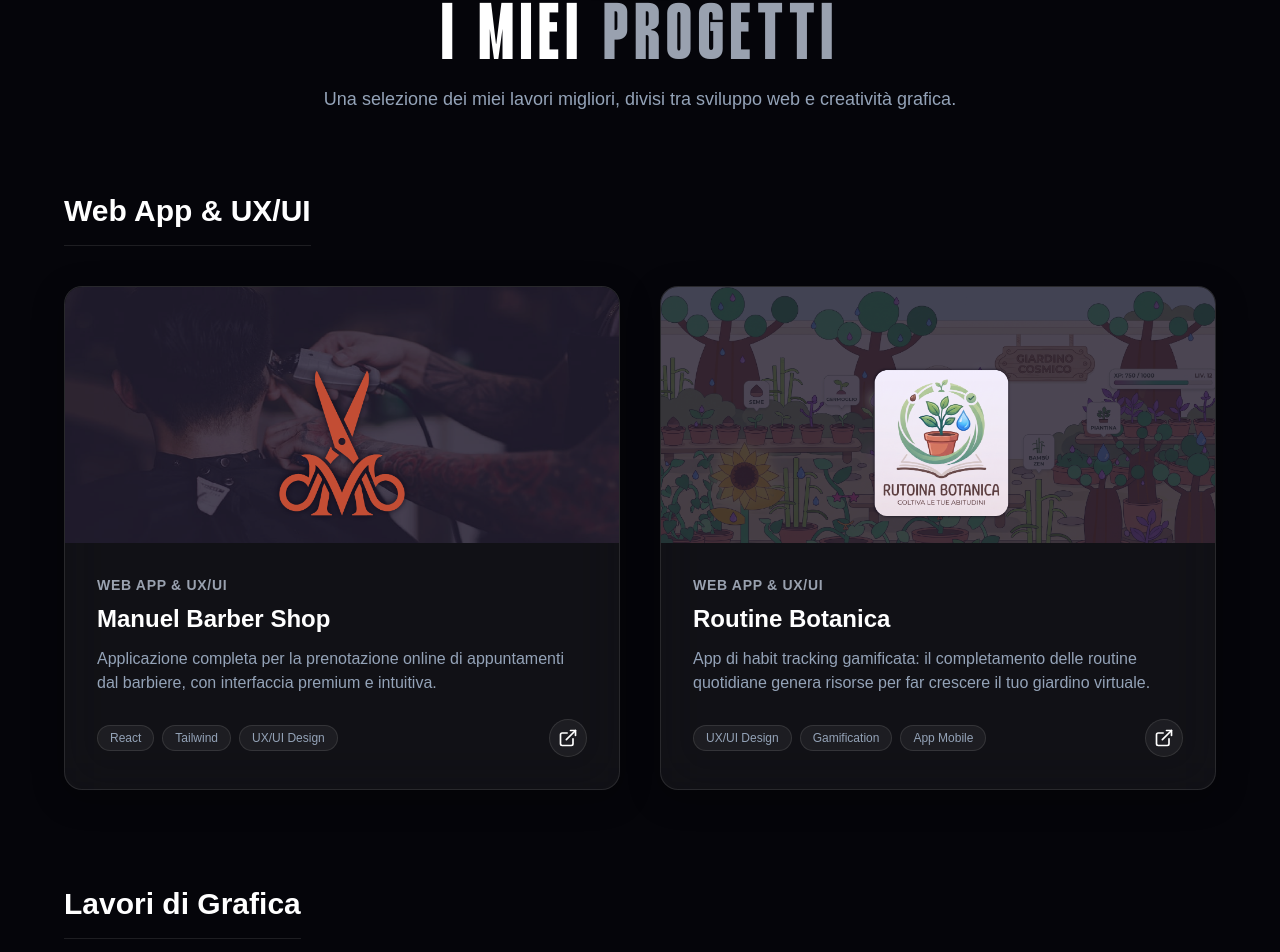
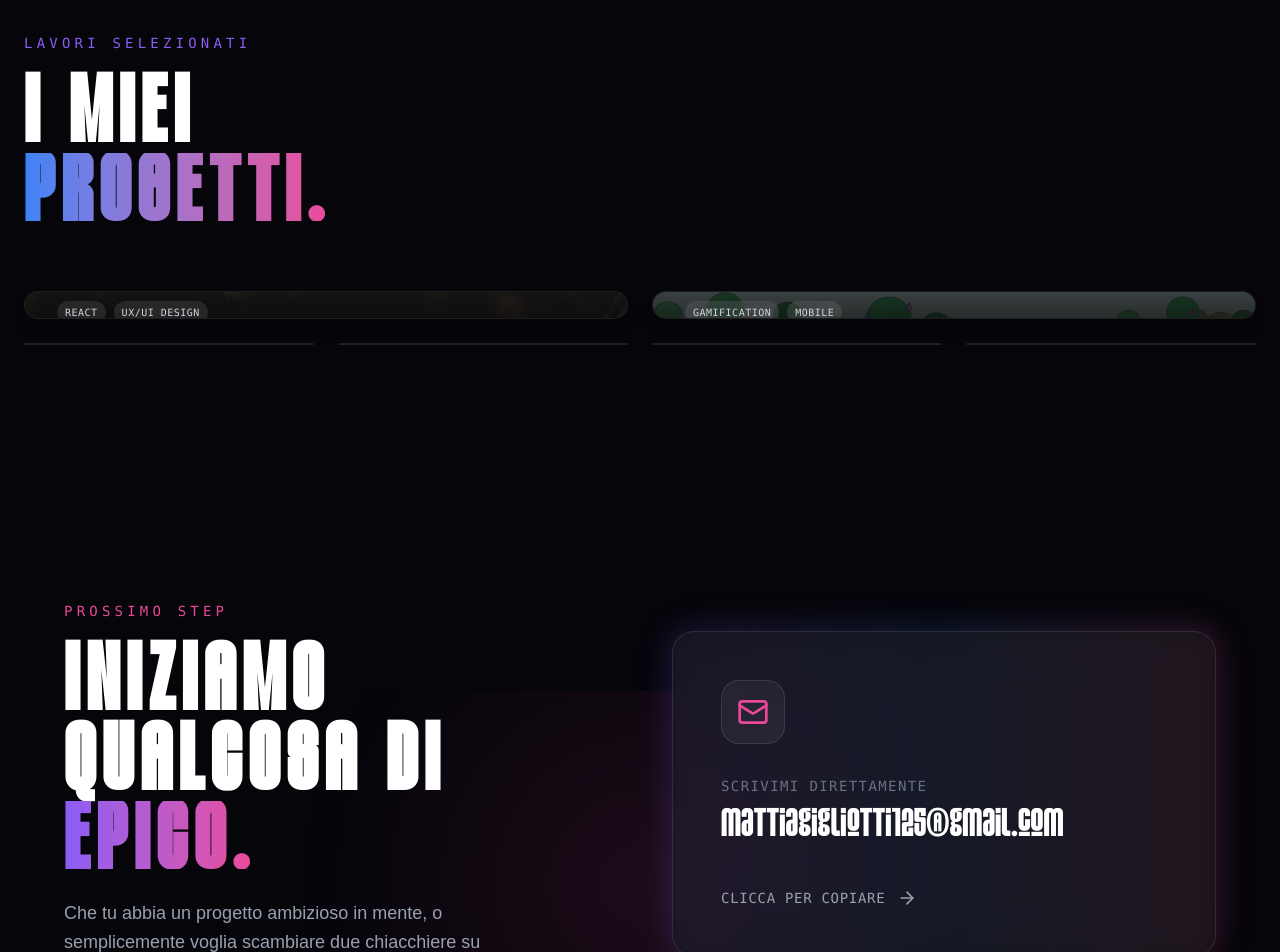
Before and after one commit to FakeCopy2006/fakecopy-portfolio, a React (Vite) app: page / in a window 1280 px wide. Shown: the part 1834-2786 px from the top of the page. Built offline with nearby package versions, Linux system fonts and the light colour scheme.

Commit message:
Redesign della sezione Progetti: Implementato layout Bento Box Grid (UI/UX Pro Max) e ottimizzato il componente Modal della galleria

```diff
--- a/src/components/Projects.jsx
+++ b/src/components/Projects.jsx
@@ -1,37 +1,66 @@
 import React, { useState } from 'react';
 import { motion, AnimatePresence } from 'framer-motion';
-import { ExternalLink, Code, X, ChevronLeft, ChevronRight } from 'lucide-react';
+import { ExternalLink, X, ChevronLeft, ChevronRight, Maximize2 } from 'lucide-react';
 
 const Projects = () => {
   const [selectedProject, setSelectedProject] = useState(null);
   const [currentImageIndex, setCurrentImageIndex] = useState(0);
 
-  const webProjects = [
+  const projects = [
     {
+      id: 1,
       title: 'Manuel Barber Shop',
-      type: 'Web App & UX/UI',
+      category: 'Web App & UX/UI',
       img: '/manuel-1.png',
       images: ['/manuel-1.png', '/manuel-2.png', '/manuel-3.png', '/manuel-4.png'],
-      desc: 'Applicazione completa per la prenotazione online di appuntamenti dal barbiere, con interfaccia premium e intuitiva.',
-      tech: ['React', 'Tailwind', 'UX/UI Design'],
-      appLink: 'https://tuo-link-qui.com' // Da sostituire
+      desc: 'Applicazione completa per la prenotazione online, interfaccia premium.',
+      tech: ['React', 'UX/UI Design'],
+      appLink: 'https://tuo-link-qui.com',
+      isLarge: true
     },
     {
+      id: 2,
       title: 'Routine Botanica',
-      type: 'Web App & UX/UI',
+      category: 'Web App & UX/UI',
       img: '/botanica-1.png',
       images: ['/botanica-1.png', '/botanica-2.png', '/botanica-3.png', '/botanica-4.png'],
-      desc: 'App di habit tracking gamificata: il completamento delle routine quotidiane genera risorse per far crescere il tuo giardino virtuale.',
-      tech: ['UX/UI Design', 'Gamification', 'App Mobile'],
-      appLink: 'https://tuo-link-qui.com'
+      desc: 'App di habit tracking gamificata con giardino virtuale.',
+      tech: ['Gamification', 'Mobile'],
+      appLink: 'https://tuo-link-qui.com',
+      isLarge: true
+    },
+    {
+      id: 3,
+      title: 'Brand Identity',
+      category: 'Graphic Design',
+      img: 'https://images.unsplash.com/photo-1626785774573-4b799315345d?auto=format&fit=crop&q=80&w=600',
+      images: ['https://images.unsplash.com/photo-1626785774573-4b799315345d?auto=format&fit=crop&q=80&w=1200'],
+      isLarge: false
+    },
+    {
+      id: 4,
+      title: 'Social Media',
+      category: 'Graphic Design',
+      img: 'https://images.unsplash.com/photo-1611162617474-5b21e879e113?auto=format&fit=crop&q=80&w=600',
+      images: ['https://images.unsplash.com/photo-1611162617474-5b21e879e113?auto=format&fit=crop&q=80&w=1200'],
+      isLarge: false
+    },
+    {
+      id: 5,
+      title: 'Poster Design',
+      category: 'Graphic Design',
+      img: 'https://images.unsplash.com/photo-1558655146-d09347e92766?auto=format&fit=crop&q=80&w=600',
+      images: ['https://images.unsplash.com/photo-1558655146-d09347e92766?auto=format&fit=crop&q=80&w=1200'],
+      isLarge: false
+    },
+    {
+      id: 6,
+      title: 'Packaging',
+      category: 'Graphic Design',
+      img: 'https://images.unsplash.com/photo-1600132806370-bf17e65e942f?auto=format&fit=crop&q=80&w=600',
+      images: ['https://images.unsplash.com/photo-1600132806370-bf17e65e942f?auto=format&fit=crop&q=80&w=1200'],
+      isLarge: false
     }
-  ];
-
-  const graphicProjects = [
-    { title: 'Brand Identity', img: 'https://images.unsplash.com/photo-1626785774573-4b799315345d?auto=format&fit=crop&q=80&w=600' },
-    { title: 'Social Media Kit', img: 'https://images.unsplash.com/photo-1611162617474-5b21e879e113?auto=format&fit=crop&q=80&w=600' },
-    { title: 'Poster Design', img: 'https://images.unsplash.com/photo-1558655146-d09347e92766?auto=format&fit=crop&q=80&w=600' },
-    { title: 'Packaging Concept', img: 'https://images.unsplash.com/photo-1600132806370-bf17e65e942f?auto=format&fit=crop&q=80&w=600' },
   ];
 
   const openGallery = (project) => {
@@ -56,188 +85,159 @@ const Projects = () => {
   };
 
   return (
-    <section id="projects" className="py-24 px-6 relative z-10">
-      <div className="max-w-6xl mx-auto">
+    <section id="projects" className="py-32 px-4 md:px-6 relative z-10">
+      <div className="max-w-7xl mx-auto">
         <motion.div
-          initial={{ opacity: 0, y: -50, filter: 'blur(10px)' }}
-          whileInView={{ opacity: 1, y: 0, filter: 'blur(0px)' }}
+          initial={{ opacity: 0, y: -30 }}
+          whileInView={{ opacity: 1, y: 0 }}
           viewport={{ once: true, margin: "-100px" }}
-          transition={{ duration: 0.8, type: "spring", bounce: 0.4 }}
-          className="text-center mb-20"
+          transition={{ duration: 0.8, type: "spring" }}
+          className="mb-16"
         >
-          <h2 className="text-5xl md:text-6xl font-display tracking-widest mb-6 uppercase text-white">
-            I MIEI <span className="text-gray-400">PROGETTI</span>
+          <h2 className="text-sm font-mono text-brand-purple tracking-[0.3em] uppercase mb-4">
+            Lavori Selezionati
           </h2>
-          <p className="text-text-muted text-lg max-w-2xl mx-auto">
-            Una selezione dei miei lavori migliori, divisi tra sviluppo web e creatività grafica.
-          </p>
+          <h3 className="text-5xl md:text-7xl font-display font-bold uppercase tracking-widest text-white leading-[1.1]">
+            I MIEI <br className="hidden md:block" />
+            <span className="text-transparent bg-clip-text bg-gradient-to-r from-brand-blue to-brand-magenta">PROGETTI.</span>
+          </h3>
         </motion.div>
 
-        {/* Web App & UX/UI Section */}
-        <div className="mb-24">
-          <motion.h3
-            initial={{ opacity: 0, x: -30 }}
-            whileInView={{ opacity: 1, x: 0 }}
-            viewport={{ once: true }}
-            transition={{ duration: 0.5 }}
-            className="text-3xl font-semibold mb-10 border-b border-white/10 pb-4 inline-block"
-          >
-            Web App & UX/UI
-          </motion.h3>
-          <div className="grid grid-cols-1 lg:grid-cols-2 gap-10">
-            {webProjects.map((project, idx) => (
+        {/* BENTO BOX GRID */}
+        <div className="grid grid-cols-1 md:grid-cols-4 md:grid-rows-3 gap-4 md:gap-6 auto-rows-[250px] md:auto-rows-[minmax(200px,1fr)]">
+          {projects.map((project, idx) => (
             <motion.div
-                key={idx}
-                initial={{ opacity: 0, x: idx % 2 === 0 ? -100 : 100, filter: 'blur(20px)' }}
-                whileInView={{ opacity: 1, x: 0, filter: 'blur(0px)' }}
+              key={project.id}
+              initial={{ opacity: 0, scale: 0.95, y: 20 }}
+              whileInView={{ opacity: 1, scale: 1, y: 0 }}
               viewport={{ once: true, margin: "-50px" }}
-                transition={{ duration: 0.8, delay: idx * 0.2, type: "spring", bounce: 0.3 }}
-                className="glass-card group overflow-hidden cursor-pointer"
+              transition={{ duration: 0.6, delay: idx * 0.1, type: "spring", bounce: 0.3 }}
+              className={`group relative rounded-3xl overflow-hidden bg-[#18181b]/80 border border-white/5 hover:border-white/20 transition-all duration-500 cursor-pointer shadow-lg
+                ${project.isLarge ? 'md:col-span-2 md:row-span-2' : 'md:col-span-1 md:row-span-1'}
+              `}
               onClick={() => openGallery(project)}
             >
-                <div className="relative h-64 overflow-hidden">
-                  {/* Overlay Hover */}
-                  <div className="absolute inset-0 bg-brand-purple/10 z-10 group-hover:opacity-0 transition-opacity duration-500 pointer-events-none"></div>
+              {/* Immagine di sfondo */}
+              <div className="absolute inset-0 overflow-hidden">
                 <img
                   src={project.img}
                   alt={project.title}
-                    className="w-full h-full object-cover transition-transform duration-700 group-hover:scale-110 object-top"
+                  className="w-full h-full object-cover transition-transform duration-700 ease-out group-hover:scale-110 object-top"
                 />
-                  <div className="absolute inset-0 flex items-center justify-center opacity-0 group-hover:opacity-100 transition-opacity duration-300 z-20 bg-black/40 backdrop-blur-sm">
-                    <span className="text-white font-medium uppercase tracking-wider border border-white/50 px-6 py-2 rounded-full">Vedi Gallery</span>
               </div>
+
+              {/* Overlay Glassmorphism per leggibilità */}
+              <div className={`absolute inset-0 flex flex-col justify-end p-6 md:p-8 bg-gradient-to-t transition-opacity duration-300
+                ${project.isLarge ? 'from-black/90 via-black/40 to-transparent' : 'from-black/90 to-transparent opacity-80 group-hover:opacity-100'}
+              `}>
+                <div className="translate-y-4 group-hover:translate-y-0 transition-transform duration-500 ease-out">
+                  <div className="flex items-center gap-2 mb-2">
+                    <span className="text-xs font-mono tracking-widest text-brand-magenta uppercase bg-black/50 px-2 py-1 rounded border border-white/10 backdrop-blur-sm">
+                      {project.category}
+                    </span>
                   </div>
-                <div className="p-8">
-                  <div className="text-gray-400 text-sm font-semibold tracking-wider uppercase mb-2">{project.type}</div>
-                  <h4 className="text-2xl font-bold mb-3 text-white">{project.title}</h4>
-                  <p className="text-text-muted mb-6">{project.desc}</p>
+                  <h4 className={`${project.isLarge ? 'text-3xl md:text-4xl' : 'text-xl'} font-display font-bold text-white mb-2`}>
+                    {project.title}
+                  </h4>
 
-                  <div className="flex items-center justify-between mt-auto">
-                    <div className="flex flex-wrap gap-2">
+                  {project.isLarge && (
+                    <p className="text-gray-300 text-sm md:text-base mb-4 line-clamp-2 max-w-sm">
+                      {project.desc}
+                    </p>
+                  )}
+
+                  {project.isLarge && (
+                    <div className="flex flex-wrap gap-2 mb-4">
                       {project.tech.map((t, i) => (
-                        <span key={i} className="text-xs py-1 px-3 bg-white/5 border border-white/10 rounded-full text-text-muted">
+                        <span key={i} className="text-[10px] uppercase font-mono tracking-wider py-1 px-2 bg-white/10 rounded-full text-gray-300 backdrop-blur-md">
                           {t}
                         </span>
                       ))}
                     </div>
-                    <div className="flex gap-3">
-                      <a href={project.appLink} target="_blank" rel="noopener noreferrer" className="p-2 bg-white/5 rounded-full hover:bg-white/10 hover:text-brand-purple transition-colors border border-white/10" onClick={(e) => e.stopPropagation()}>
-                        <ExternalLink className="w-5 h-5" />
-                      </a>
+                  )}
                 </div>
               </div>
+
+              {/* Tasto Hover per la gallery (UI/UX Pro Max touch) */}
+              <div className="absolute top-4 right-4 md:top-6 md:right-6 w-12 h-12 rounded-full bg-white/10 backdrop-blur-md border border-white/20 flex items-center justify-center opacity-0 group-hover:opacity-100 scale-50 group-hover:scale-100 transition-all duration-300 shadow-xl">
+                <Maximize2 className="w-5 h-5 text-white" />
               </div>
             </motion.div>
           ))}
         </div>
       </div>
 
-        {/* Graphic Works Section */}
-        <div>
-          <motion.h3
-            initial={{ opacity: 0, x: -30 }}
-            whileInView={{ opacity: 1, x: 0 }}
-            viewport={{ once: true }}
-            transition={{ duration: 0.5 }}
-            className="text-3xl font-semibold mb-10 border-b border-white/10 pb-4 inline-block"
-          >
-            Lavori di Grafica
-          </motion.h3>
-          <div className="grid grid-cols-1 sm:grid-cols-2 lg:grid-cols-4 gap-6">
-            {graphicProjects.map((project, idx) => (
-              <motion.div
-                key={idx}
-                initial={{ opacity: 0, scale: 0.5, y: 50, filter: 'blur(10px)' }}
-                whileInView={{ opacity: 1, scale: 1, y: 0, filter: 'blur(0px)' }}
-                viewport={{ once: true, margin: "-50px" }}
-                transition={{ duration: 0.6, delay: idx * 0.15, type: "spring", bounce: 0.5 }}
-                className="group relative rounded-2xl overflow-hidden aspect-[4/5] glass-card"
-              >
-                <img
-                  src={project.img}
-                  alt={project.title}
-                  className="w-full h-full object-cover transition-transform duration-500 group-hover:scale-110"
-                />
-                <div className="absolute inset-0 bg-gradient-to-t from-black/90 via-black/40 to-transparent opacity-0 group-hover:opacity-100 transition-opacity duration-300 flex items-end p-6">
-                  <h4 className="text-xl font-semibold translate-y-4 group-hover:translate-y-0 transition-transform duration-300 text-white">
-                    {project.title}
-                  </h4>
-                </div>
-              </motion.div>
-            ))}
-          </div>
-        </div>
-      </div>
-
-      {/* Modal Gallery */}
+      {/* Modal Gallery Ottimizzata */}
       <AnimatePresence>
         {selectedProject && (
           <motion.div
             initial={{ opacity: 0 }}
             animate={{ opacity: 1 }}
             exit={{ opacity: 0 }}
-            className="fixed inset-0 z-[100] flex items-center justify-center bg-black/95 backdrop-blur-xl p-0 md:p-8"
+            className="fixed inset-0 z-[100] flex items-center justify-center bg-[#09090b]/95 p-0 md:p-8"
             onClick={closeGallery}
           >
-            {/* Pulsante di chiusura sempre visibile in alto a destra su mobile */}
             <button
               onClick={closeGallery}
-              className="absolute top-4 right-4 md:-top-12 md:right-0 z-50 text-white hover:text-gray-300 transition-colors bg-white/20 backdrop-blur-md p-3 rounded-full shadow-lg"
+              className="absolute top-4 right-4 md:top-8 md:right-8 z-50 text-gray-400 hover:text-white transition-colors bg-white/5 border border-white/10 hover:bg-white/10 p-3 rounded-full"
             >
               <X className="w-6 h-6" />
             </button>
 
             <div
-              className="relative w-full h-full md:h-auto max-w-5xl max-h-screen md:max-h-[90vh] flex flex-col items-center justify-center p-4"
+              className="relative w-full h-full md:h-auto max-w-6xl max-h-screen flex flex-col items-center justify-center p-4"
               onClick={(e) => e.stopPropagation()}
             >
 
               {selectedProject.images.length > 1 && (
                 <>
-                  <button onClick={prevImage} className="absolute left-2 md:left-0 top-1/2 -translate-y-1/2 md:-translate-x-12 p-3 md:p-4 bg-black/60 text-white rounded-full hover:bg-white/20 transition backdrop-blur-md z-40">
-                    <ChevronLeft className="w-6 h-6 md:w-8 md:h-8" />
+                  <button onClick={prevImage} className="absolute left-2 md:-left-16 top-1/2 -translate-y-1/2 p-4 text-white/50 hover:text-white transition-colors z-40">
+                    <ChevronLeft className="w-10 h-10" />
                   </button>
-                  <button onClick={nextImage} className="absolute right-2 md:right-0 top-1/2 -translate-y-1/2 md:translate-x-12 p-3 md:p-4 bg-black/60 text-white rounded-full hover:bg-white/20 transition backdrop-blur-md z-40">
-                    <ChevronRight className="w-6 h-6 md:w-8 md:h-8" />
+                  <button onClick={nextImage} className="absolute right-2 md:-right-16 top-1/2 -translate-y-1/2 p-4 text-white/50 hover:text-white transition-colors z-40">
+                    <ChevronRight className="w-10 h-10" />
                   </button>
                 </>
               )}
 
-              <div className="w-full flex-1 flex items-center justify-center max-h-[70vh] md:max-h-[75vh]">
+              <div className="w-full flex-1 flex flex-col items-center justify-center max-h-[75vh]">
                 <img
                   src={selectedProject.images[currentImageIndex]}
                   alt={`${selectedProject.title} preview ${currentImageIndex + 1}`}
-                  className="max-w-full max-h-full object-contain rounded-xl shadow-2xl"
+                  className="max-w-full max-h-full object-contain rounded-xl shadow-2xl ring-1 ring-white/10"
                 />
               </div>
 
-              <div className="mt-8 flex flex-col md:flex-row items-center justify-between w-full gap-6">
-                <div className="flex gap-3">
+              <div className="mt-8 flex flex-col md:flex-row items-center justify-between w-full max-w-3xl gap-6 bg-white/5 border border-white/10 p-4 md:p-6 rounded-3xl">
+                <div className="flex-1">
+                  <h4 className="text-2xl font-display text-white mb-1">{selectedProject.title}</h4>
+                  <p className="text-gray-400 text-sm font-mono uppercase tracking-widest">{selectedProject.category}</p>
+                </div>
+
+                {selectedProject.images.length > 1 && (
+                  <div className="flex gap-2">
                     {selectedProject.images.map((_, i) => (
                       <div
                         key={i}
-                      className={`w-3 h-3 rounded-full transition-all ${i === currentImageIndex ? 'bg-white scale-125 shadow-[0_0_10px_rgba(255,255,255,0.8)]' : 'bg-white/30 cursor-pointer hover:bg-white/50'}`}
+                        className={`w-2 h-2 rounded-full transition-all duration-300 ${i === currentImageIndex ? 'bg-brand-purple w-6' : 'bg-white/20 cursor-pointer hover:bg-white/40'}`}
                         onClick={() => setCurrentImageIndex(i)}
                       ></div>
                     ))}
                   </div>
+                )}
 
-                <div className="flex flex-col sm:flex-row w-full md:w-auto gap-4">
-                  <button
-                    onClick={closeGallery}
-                    className="w-full sm:w-auto px-8 py-3 bg-transparent border border-white/30 text-white font-semibold rounded-full hover:bg-white/10 transition-colors flex items-center justify-center gap-2"
-                  >
-                    Torna Indietro
-                  </button>
+                {selectedProject.appLink && (
+                  <div className="flex-1 flex justify-end">
                     <a
                       href={selectedProject.appLink}
                       target="_blank"
                       rel="noopener noreferrer"
-                    className="w-full sm:w-auto px-8 py-3 bg-white text-black font-semibold rounded-full hover:bg-gray-200 transition-colors flex items-center justify-center gap-2 shadow-lg"
+                      className="px-6 py-3 bg-white text-black text-sm font-semibold rounded-full hover:scale-105 transition-transform flex items-center gap-2 shadow-[0_0_20px_rgba(255,255,255,0.3)]"
                     >
-                    <ExternalLink className="w-5 h-5" /> Vedi Applicazione
+                      <ExternalLink className="w-4 h-4" /> Live
                     </a>
                   </div>
+                )}
               </div>
             </div>
           </motion.div>
```
Lines whose indentation alone changed are shown as unchanged.
